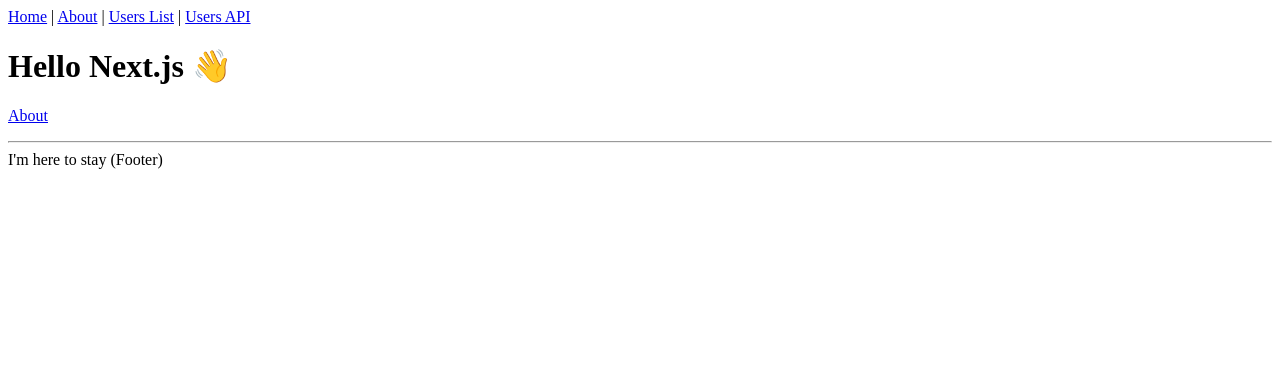
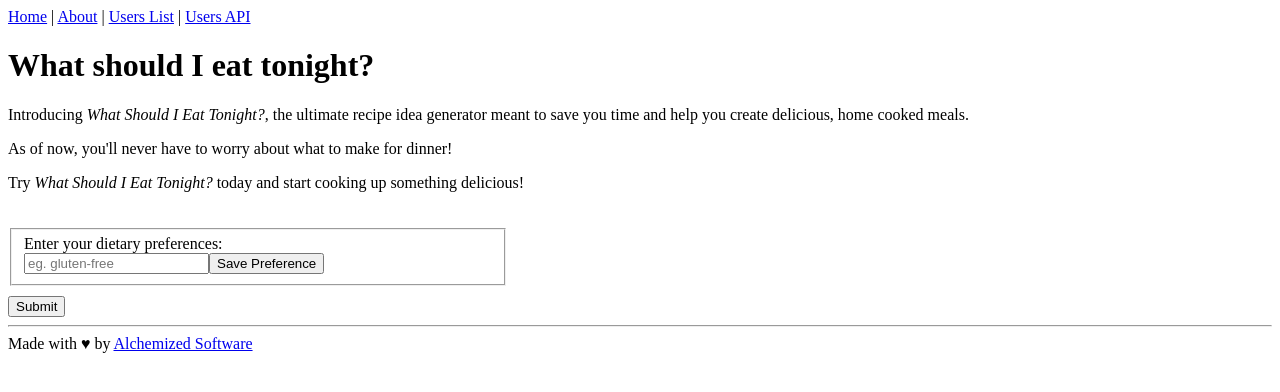
Before and after one commit to IM-Deane/aigrub, a Next.js app: page / in a window 1280 px wide. Shown: the top 392 px of the page. Built offline with nearby package versions, Linux system fonts and the light colour scheme.

Commit message:
Added basic project and boilerplate and MVP

```diff
--- a/components/Layout.tsx
+++ b/components/Layout.tsx
@@ -1,13 +1,13 @@
-import React, { ReactNode } from 'react'
-import Link from 'next/link'
-import Head from 'next/head'
+import React, { ReactNode } from "react";
+import Link from "next/link";
+import Head from "next/head";
 
 type Props = {
-  children?: ReactNode
-  title?: string
-}
+	children?: ReactNode;
+	title?: string;
+};
 
-const Layout = ({ children, title = 'This is the default title' }: Props) => (
+const Layout = ({ children, title = "This is the default title" }: Props) => (
 	<div>
 		<Head>
 			<title>{title}</title>
@@ -16,17 +16,18 @@
 		</Head>
 		<header>
 			<nav>
-        <Link href="/">Home</Link> | <Link href="/about">About</Link> |{' '}
-        <Link href="/users">Users List</Link> |{' '}
+				<Link href="/">Home</Link> | <Link href="/about">About</Link> |{" "}
+				<Link href="/users">Users List</Link> |{" "}
 				<a href="/api/users">Users API</a>
 			</nav>
 		</header>
 		{children}
 		<footer>
 			<hr />
-      <span>I'm here to stay (Footer)</span>
+			Made with &hearts; by{" "}
+			<a href="https://alchemizedsoftware.com">Alchemized Software</a>
 		</footer>
 	</div>
-)
+);
 
-export default Layout
+export default Layout;
--- /dev/null
+++ b/components/RecipeForm.tsx
@@ -0,0 +1,105 @@
+import { useState } from "react";
+
+const RecipeForm = ({ handleMeals }) => {
+	const [dietPreferences, setDietPreferences] = useState([]);
+	const [newPreference, setNewPref] = useState("");
+
+	const handleChange = (e) => {
+		setNewPref(e.target.value);
+		// // on enter key add pref to list
+		// if (e.keyCode === 13) handleAddPref();
+	};
+
+	const handleAddPref = () => {
+		setDietPreferences([
+			...dietPreferences,
+			{
+				key: dietPreferences.length,
+				label: newPreference,
+			},
+		]);
+
+		// reset input field value
+		setNewPref("");
+	};
+
+	// remove diet pref. from list
+	const handleDeletePref = (prefToDelete) => {
+		const newPrefs = dietPreferences.filter(
+			(pref) => pref.key !== prefToDelete.key
+		);
+		setDietPreferences(newPrefs);
+	};
+
+	// handles form submission and response from server
+	const handleSubmit = (e) => {
+		e.preventDefault();
+		setNewPref("");
+
+		// TODO: should add loading state
+
+		// TODO: should likely cache duplicate requests (SWR?)
+		fetch("/api/generate/meals", {
+			method: "POST",
+			headers: {
+				"Content-Type": "application/json",
+			},
+			body: JSON.stringify({ dietPreferences: dietPreferences }),
+		})
+			.then((response) => response.json())
+			.then(({ result }) => handleMeals(result));
+
+		// TODO: end loading state
+	};
+
+	return (
+		<div style={{ width: "500px" }}>
+			<div
+				style={{
+					minHeight: "10px",
+					display: "flex",
+					justifyContent: "flex-start",
+
+					flexWrap: "wrap",
+					padding: "5px",
+				}}
+			>
+				{dietPreferences.map((pref) => (
+					<p
+						style={{
+							marginRight: "8px",
+							border: "1px solid black",
+							borderRadius: "8px",
+							padding: "5px 10px",
+							textTransform: "capitalize",
+						}}
+						key={pref.key}
+						onClick={() => handleDeletePref(pref)}
+					>
+						{pref.label}
+					</p>
+				))}
+			</div>
+			<form onSubmit={handleSubmit}>
+				<fieldset>
+					<label htmlFor="preferences">Enter your dietary preferences:</label>
+					<br />
+					<input
+						type="text"
+						id="preferences"
+						name="preferences"
+						value={newPreference}
+						placeholder="eg. gluten-free"
+						onChange={handleChange}
+					/>
+					<button type="button" onClick={handleAddPref}>
+						Save Preference
+					</button>
+				</fieldset>
+				<input type="submit" value="Submit" style={{ marginTop: "10px" }} />
+			</form>
+		</div>
+	);
+};
+
+export default RecipeForm;
--- a/package.json
+++ b/package.json
@@ -8,6 +8,7 @@
   },
   "dependencies": {
     "next": "latest",
+    "openai": "^3.1.0",
     "react": "^18.2.0",
     "react-dom": "^18.2.0"
   },
--- /dev/null
+++ b/pages/api/generate/meals.ts
@@ -0,0 +1,36 @@
+import { Configuration, OpenAIApi } from "openai";
+
+const configuration = new Configuration({
+	apiKey: process.env.OPENAI_API_KEY,
+});
+const openai = new OpenAIApi(configuration);
+
+// handles creation of the meals list
+export default async function handler(req, res) {
+	if (req.method === "POST") {
+		const completion = await openai.createCompletion({
+			model: "text-davinci-003",
+			prompt: generateMealsPrompt(req.body.dietPreferences),
+			n: 3, // number of meals to generate
+			temperature: 0.7,
+			max_tokens: 256,
+			top_p: 1,
+			frequency_penalty: 0,
+			presence_penalty: 0,
+		});
+		console.log(completion);
+		res.status(200).json({ result: completion.data.choices });
+	}
+}
+
+// create prompt that generates a list of meal ideas
+function generateMealsPrompt(dietPreferences) {
+	let prompt =
+		"Create a list of meal ideas that adhere to the following dietary preferences.\n\n";
+
+	// add new preference to the end of the string
+	dietPreferences.forEach(({ label }) => {
+		prompt += `Preference: ${label}\n`;
+	});
+	return prompt;
+}
--- /dev/null
+++ b/pages/api/generate/recipe.ts
@@ -0,0 +1,33 @@
+import { Configuration, OpenAIApi } from "openai";
+
+const configuration = new Configuration({
+	apiKey: process.env.OPENAI_API_KEY,
+});
+const openai = new OpenAIApi(configuration);
+
+// handles creation of the meals list
+export default async function handler(req, res) {
+	if (req.method === "POST") {
+		console.log("prompt", generateRecipePrompt(req.body.meal));
+		// const completion = await openai.createCompletion({
+		// 	model: "text-davinci-003",
+		// 	prompt: generateMealsPrompt(req.body.dietPreferences),
+		// 	n: 3,
+		// 	temperature: 0.7,
+		// 	max_tokens: 256,
+		// 	top_p: 1,
+		// 	frequency_penalty: 0,
+		// 	presence_penalty: 0,
+		// });
+		// console.log(completion);
+		// res.status(200).json({ result: completion.data.choices[0].text });
+		return res.status(200).json({ result: "success!" });
+	}
+}
+
+// create prompt for generating a recipe for the selected meal
+function generateRecipePrompt(meal) {
+	return `Create a simple recipe for this meal idea.
+    Meal: ${meal}
+    `;
+}
--- a/pages/index.tsx
+++ b/pages/index.tsx
@@ -1,13 +1,48 @@
-import Link from 'next/link'
-import Layout from '../components/Layout'
+import { useState } from "react";
 
-const IndexPage = () => (
-  <Layout title="Home | Next.js + TypeScript Example">
-    <h1>Hello Next.js 👋</h1>
-    <p>
-      <Link href="/about">About</Link>
-    </p>
-  </Layout>
-)
+import Layout from "../components/Layout";
+import RecipeForm from "../components/RecipeForm";
 
-export default IndexPage
+const IndexPage = () => {
+	const [meals, setMeals] = useState([]);
+
+	const handleMeals = (mealData) => {
+		// get meal text
+		console.log(mealData);
+		const mealList = mealData.map((meal) => meal.text);
+		setMeals(mealList);
+	};
+
+	return (
+		<Layout title="What should I eat tonight | Made by Alchemized Software">
+			<div>
+				<h1>What should I eat tonight?</h1>
+				<p>
+					Introducing <em>What Should I Eat Tonight?</em>, the ultimate recipe
+					idea generator meant to save you time and help you create delicious,
+					home cooked meals.
+				</p>
+				<p>
+					As of now, you'll never have to worry about what to make for dinner!
+				</p>
+				<p>
+					Try <em>What Should I Eat Tonight?</em> today and start cooking up
+					something delicious!
+				</p>
+			</div>
+			<RecipeForm handleMeals={handleMeals} />
+			{/* render meal list if it exists */}
+			<div>
+				{meals.length > 0 && (
+					<ul>
+						{meals.map((meal, index) => (
+							<li key={index}>{meal}</li>
+						))}
+					</ul>
+				)}
+			</div>
+		</Layout>
+	);
+};
+
+export default IndexPage;
```
Also changed, not shown: tsconfig.json (+15 -4 lines), 2 other files (tests, documents, lock files or other folders). Lines whose indentation alone changed are shown as unchanged.
